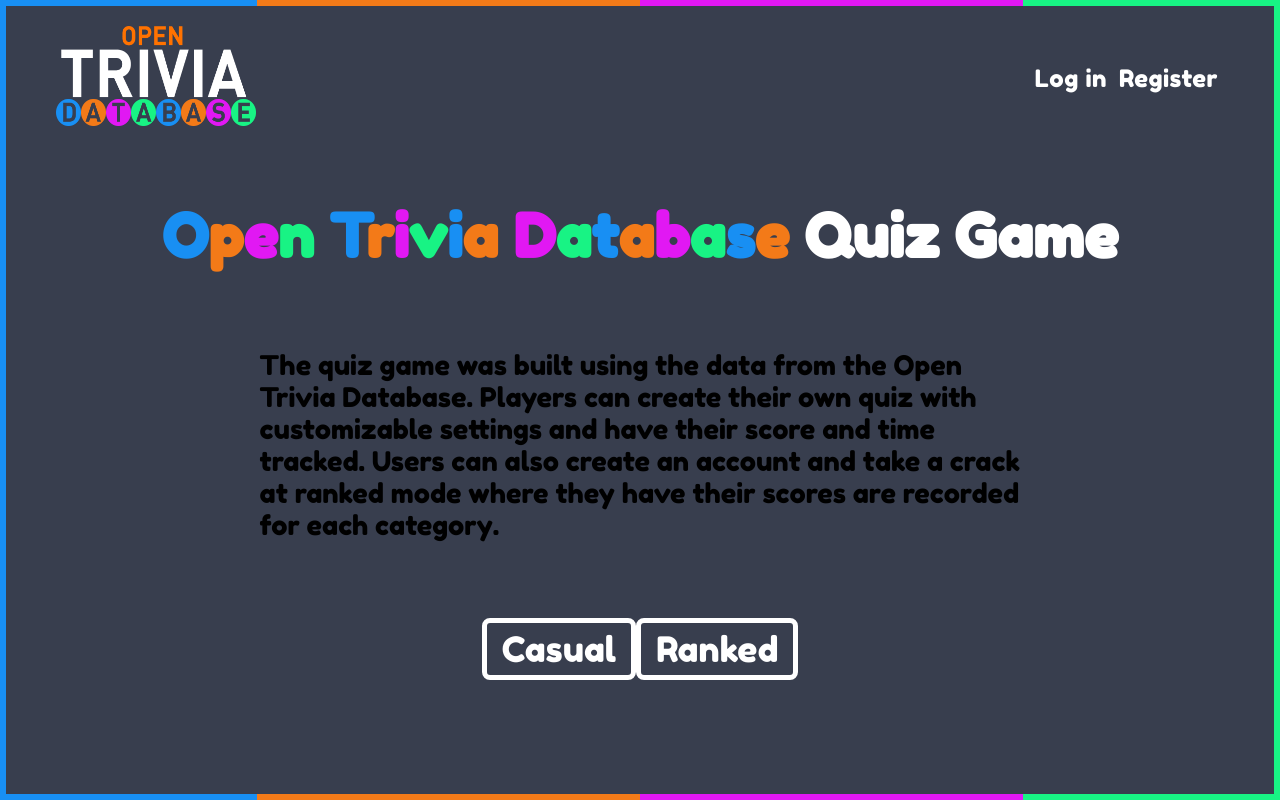
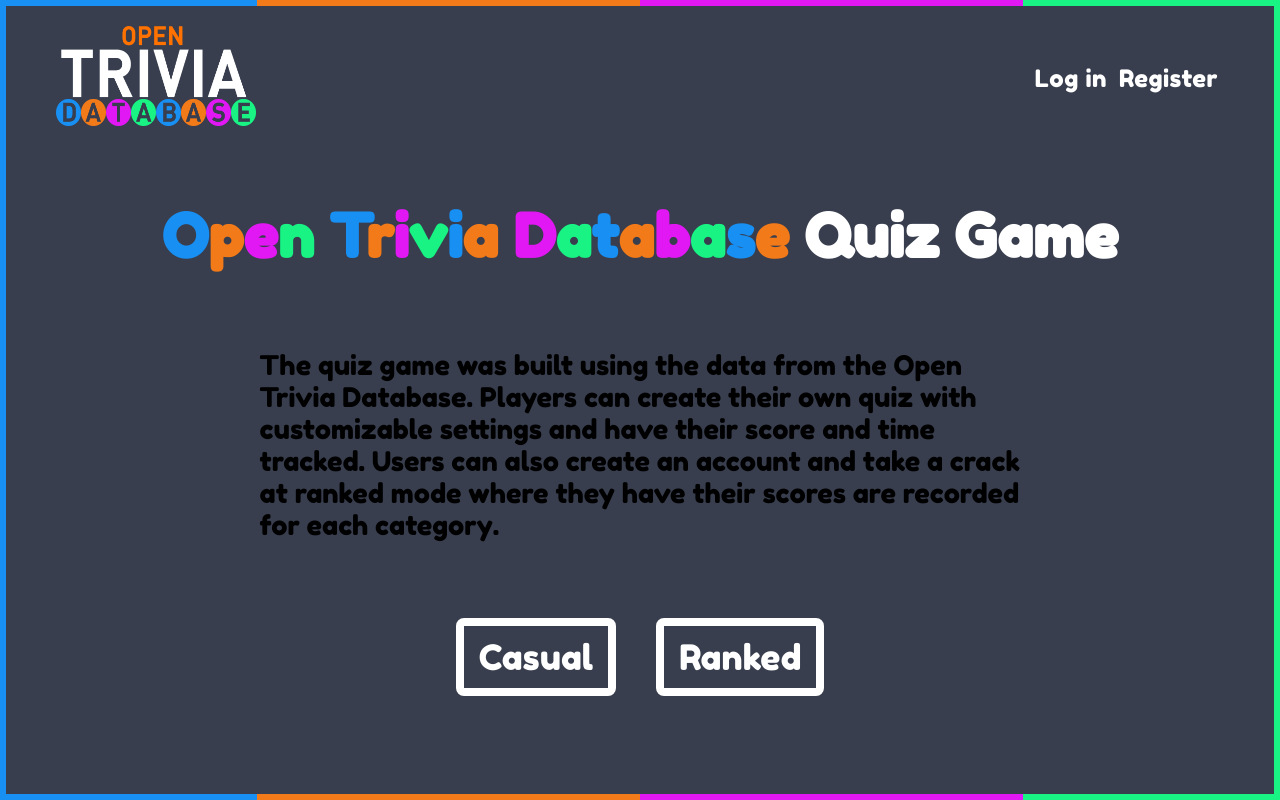
Before and after one commit to Nuccino92/open_triviaa, a React (Create React App) app: page / in a window 1280 px wide. Built offline with nearby package versions, Linux system fonts and the light colour scheme.

Commit message:
updated styling

```diff
--- a/src/styledComponents/HomeButton.styled.js
+++ b/src/styledComponents/HomeButton.styled.js
@@ -2,11 +2,18 @@
 
 const HomeButton = styled.button`
   cursor: pointer;
-  border: 5px solid #ffffff;
+  border: 8px solid white;
+
   border-radius: 8px;
   font-size: 35px;
   color: #ffffff;
-  padding: 5px 15px;
+  padding: 10px 15px;
+  margin: 0 20px;
+  transition: 0.6s ease;
+
+  &:hover {
+    transform: scale(1.1);
+  }
 `;
 
 export default HomeButton;
```
